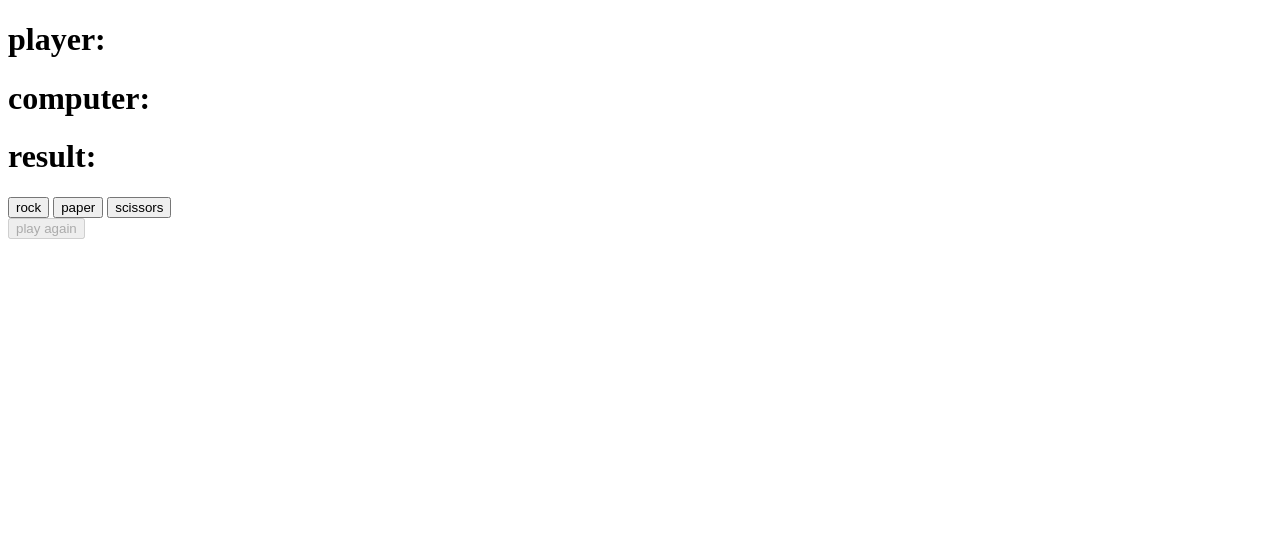
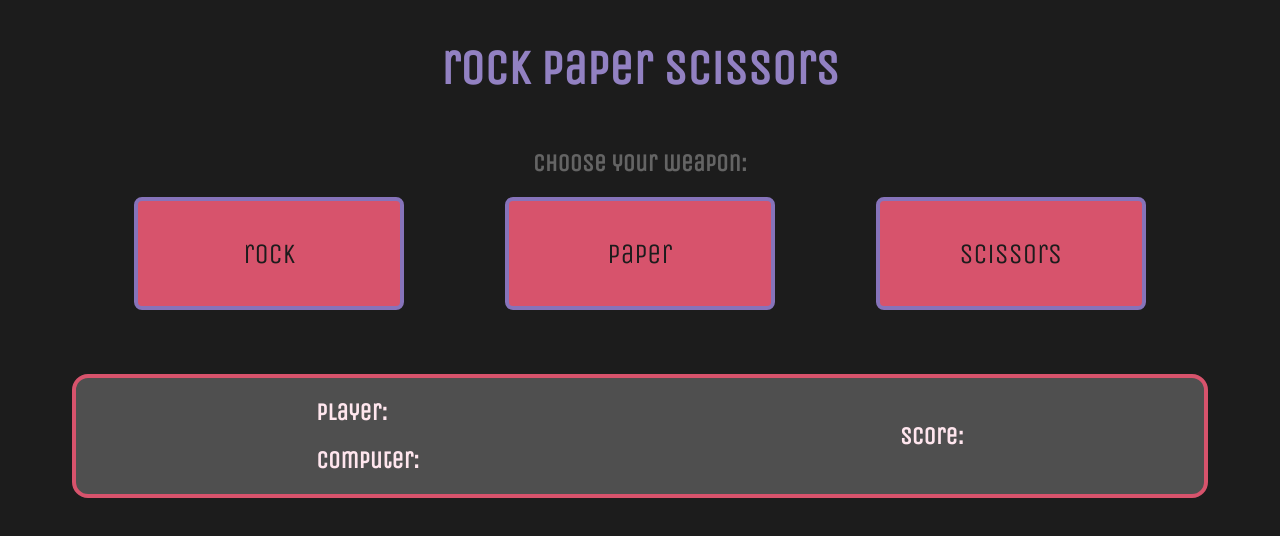
Before and after one commit to hettiek/rock-paper-scissors, a plain HTML site: page index.html in a window 1280 px wide. Drawn offline with Linux system fonts and the light colour scheme.

Commit message:
add styling

```diff
--- a/index.html
+++ b/index.html
@@ -5,18 +5,33 @@
     <meta http-equiv="X-UA-Compatible" content="IE=edge">
     <meta name="viewport" content="width=device-width, initial-scale=1.0">
     <script src="index.js" defer ></script>
+    <link rel="stylesheet" href="styles.css">
     <title>Document</title>
 </head>
 <body id="body">
+    <div id="header">
+        <h1>rock paper scissors</h1>
+    </div>
     <div id = "gameDiv">
-        <h1 class="gameText" id="playerText">player:</h1>
-        <h1 class="gameText" id="computerText">computer:</h1>
-        <h1 class="gameText" id="resultText">result:</h1>
+        <div id="btnHeader">
+            <h2>choose your weapon:</h2>
+        </div>
         <div id="buttonsDiv">
             <button id = "rock" class="btn">rock</button>
             <button id = "paper" class="btn">paper</button>
             <button id = "scissors" class="btn">scissors</button>
         </div>
+        <div id="scoreBoard">
+            <div id="roundPicks">
+                <h2 class="gameText" id="playerText">player:</h1>
+                <h2 class="gameText" id="computerText">computer:</h1>
+            </div>
+            <div id="scoreDiv">
+            <h2 class="gameText" id="scoreText">score:</h1>
+            </div>
+        </div>
+
+
         <div id="playAgainDiv">
         <button id="playAgain">play again</button>
         </div>
--- a/index.js
+++ b/index.js
@@ -4,7 +4,7 @@ const scissors = document.querySelector('#scissors');
 const buttons = document.querySelectorAll('.btn');
 const playerText = document.querySelector('#playerText');
 const computerText = document.querySelector('#computerText');
-const resultText = document.querySelector('#resultText');
+const scoreText = document.querySelector('#scoreText');
 const playAgain = document.querySelector('#playAgain');
 
 let userChoice;
@@ -20,9 +20,9 @@ buttons.forEach(btn => btn.addEventListener('click', () => {
     computerChoice = getComputerChoice();
     playerText.textContent = `player: ${userChoice}`;
     computerText.textContent = `computer: ${computerChoice}`;
-    resultText.textContent = result();
+    scoreText.textContent = result();
     if (userScore == 5 || computerScore == 5) {
-    resultText.textContent = endGame();
+    scoreText.textContent = endGame();
     }
 
 }));
@@ -44,21 +44,24 @@ function result() {
    if (userChoice == computerChoice) {
     userScore++;
     computerScore++;
-    return `tie! your score: ${userScore}. computer score: ${computerScore}`;
+    return `your score: ${userScore} |
+    computer score: ${computerScore}`;
    }
    else if ((userChoice=='rock' && computerChoice=='scissors') ||
             (userChoice=='paper' && computerChoice=='rock') ||
             (userChoice=='scissors' && computerChoice=='paper'))
             {
                 userScore++;
-                return `you win! your score: ${userScore}. computer score: ${computerScore}` ;
+                return `your score: ${userScore} |
+                computer score: ${computerScore}` ;
     }
     else if ((userChoice=='rock' && computerChoice=='paper') ||
             (userChoice=='paper' && computerChoice=='scissors') ||
             (userChoice=='scissors' && computerChoice=='rock'))
             {
                 computerScore++;
-                return `you lose! your score: ${userScore}. computer score: ${computerScore}`;
+                return `your score: ${userScore} |
+                computer score: ${computerScore}`;
 
     }
  }
--- a/styles.css
+++ b/styles.css
@@ -0,0 +1,94 @@
+/* unica-one-regular - latin */
+@font-face {
+    font-family: 'Unica One';
+    font-style: normal;
+    font-weight: 400;
+    src: local(''),
+         url('fonts/unica-one-v13-latin-regular.woff') format('woff'); /* Chrome 6+, Firefox 3.6+, IE 9+, Safari 5.1+ */
+  }
+
+body {
+    display: flex;
+    flex-direction: column;
+    justify-content: center;
+    background-color: #1c1c1c;
+    color: #ffe6ee;
+    font-family: 'Unica One', monospace;
+}
+
+#header {
+    display: flex;
+    align-items: center;
+    justify-content: center;
+    color: #9281c2;
+    font-size: 150%;
+}
+
+#btnHeader {
+   color: #646464;
+}
+
+#buttonsDiv, #btnHeader, #playAgainDiv {
+    display: flex;
+    align-items: center;
+    justify-content: space-around;
+}
+
+#scoreBoard {
+    display: flex;
+    align-items: center;
+    justify-content: space-around;
+    background-color: #4f4f4f;
+    margin: 64px;
+    border: 4px solid #d7536c;
+    border-radius: 16px;
+
+}
+
+#buttonsDiv {
+    display: flex;
+    flex: auto;
+    justify-content: space-evenly;
+    gap: 10%;
+    margin-left: 10%;
+    margin-right: 10%;
+}
+
+.btn {
+    background-color: #d7536c;
+    border: 4px solid #8673ba;
+    border-radius: 8px;
+    padding: 36px;
+    color: #1c1c1c;
+    width: 80%;
+    font-size: 28px;
+    font-family: 'Unica One', monospace;
+}
+
+#playAgain {
+    background-color: #9281c2;
+    border: 4px solid #d7536c;
+    border-radius: 8px;
+    padding: 32px;
+    color: #1c1c1c;
+    width: 36%;
+    font-size: 28px;
+    font-family: 'Unica One', monospace;
+}
+
+#playAgain:disabled {
+    display: none;
+}
+
+.btn:disabled {
+    background-color: #646464;
+    border: none;
+}
+
+.btn:hover {
+    transform: scale(1.18);
+}
+
+#playAgain:hover {
+    transform: scale(1.1);
+}
```
Also changed, not shown: fonts/unica-one-v13-latin-regular.woff (added). Lines whose indentation alone changed are shown as unchanged.
